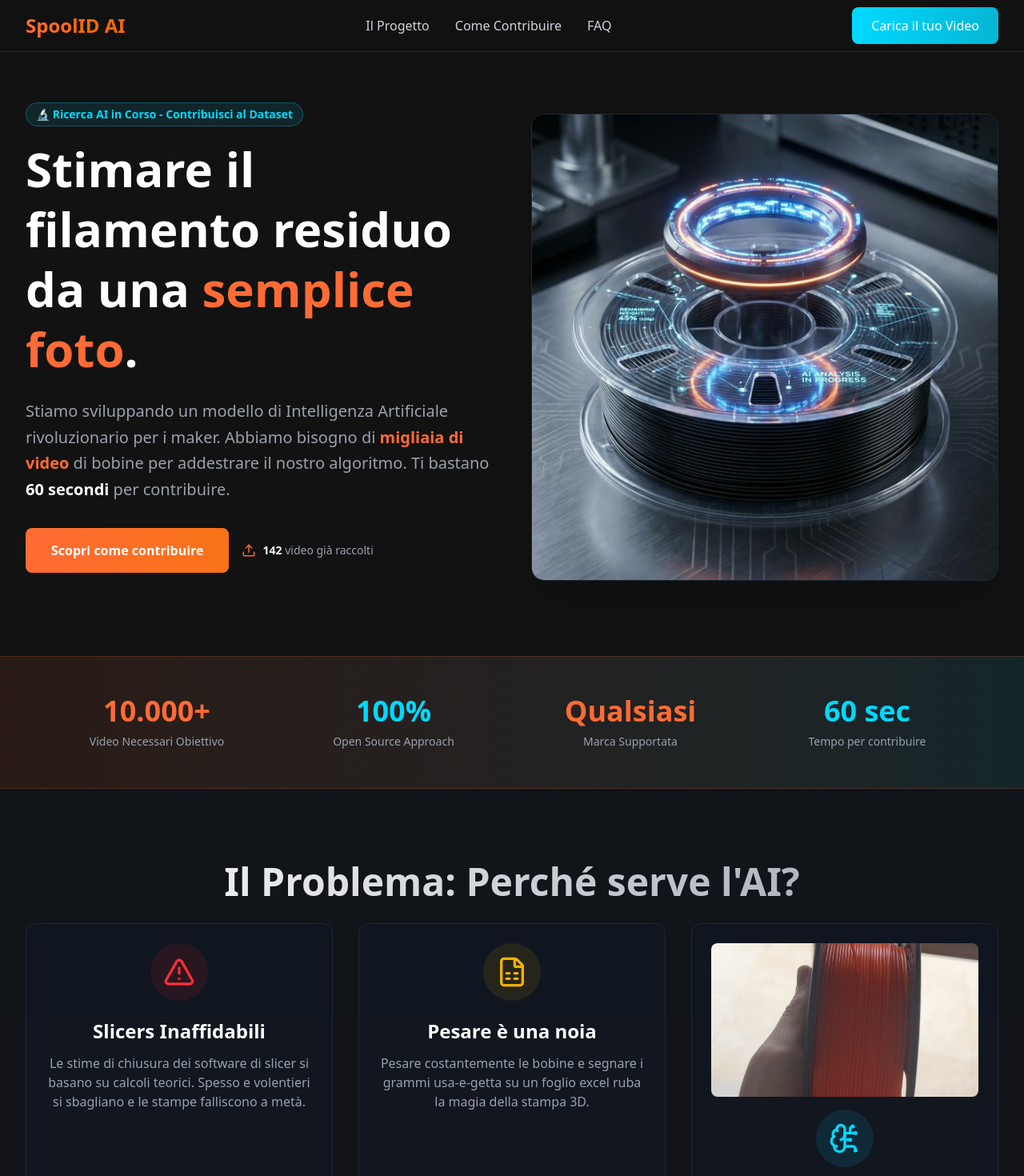
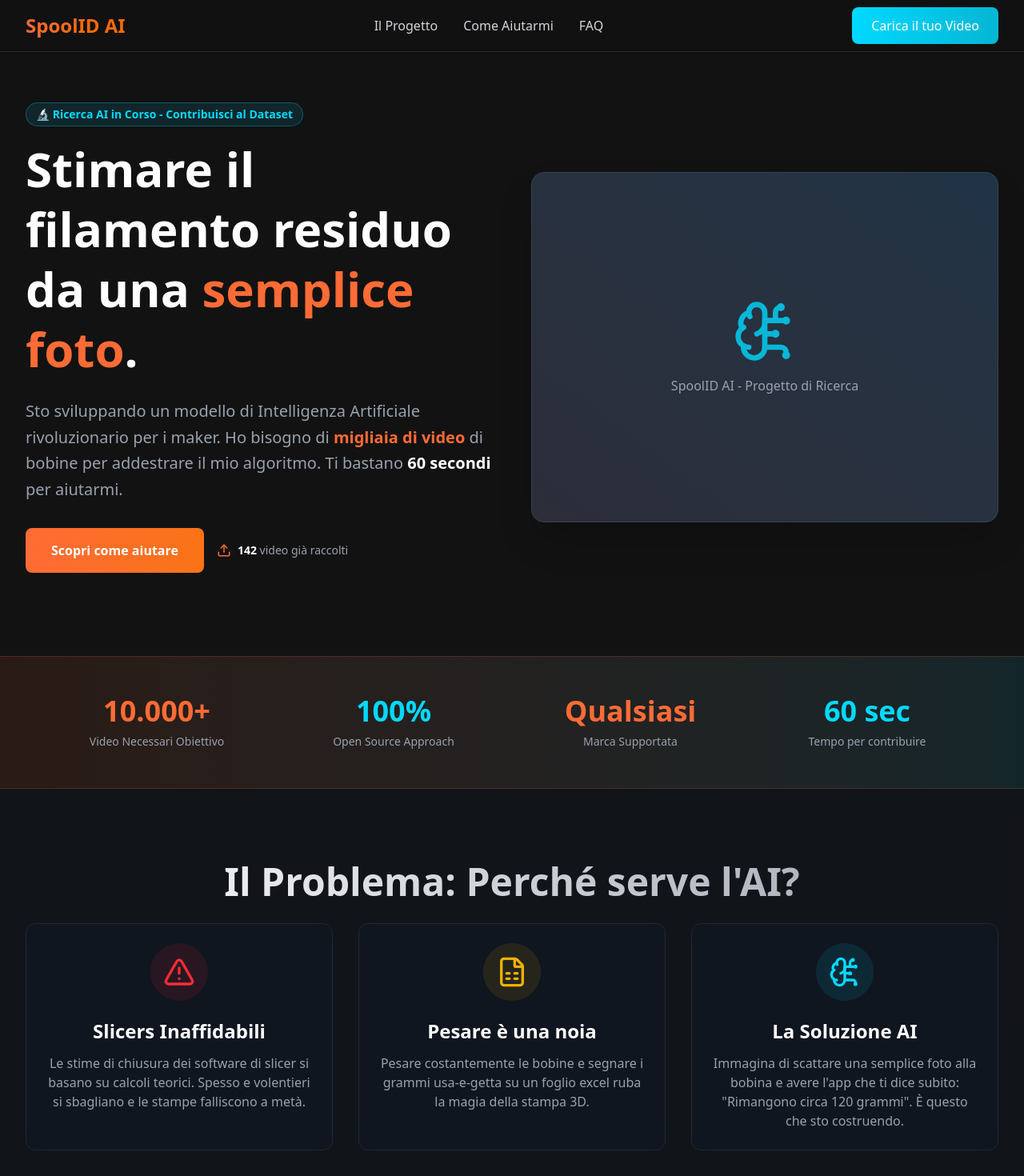
Before and after one commit to antoxth/spoolid-landing, a React (Vite) app: page / in a window 1280 px wide. Shown: the top 1470 px of the page at 80% size. Built offline with nearby package versions, Linux system fonts and the light colour scheme.

Commit message:
refactor: remove fake images and use first-person singular

```diff
--- a/src/App.jsx
+++ b/src/App.jsx
@@ -88,7 +88,7 @@ function App() {
   const faqs = [
     {
       q: "A cosa serve il video che devo caricare?",
-      a: "Il video ci serve per estrarre diverse angolazioni della tua bobina. Questi dati (dataset) verranno 'dati in pasto' a un modello di Intelligenza Artificiale per insegnargli a stimare quanto filamento è rimasto basandosi puramente sull'analisi visiva."
+      a: "Il video mi serve per estrarre diverse angolazioni della tua bobina. Questi dati (dataset) verranno 'dati in pasto' a un modello di Intelligenza Artificiale per insegnargli a stimare quanto filamento è rimasto basandosi puramente sull'analisi visiva."
     },
     {
       q: "Posso partecipare con qualsiasi marca di filamento?",
@@ -96,11 +96,11 @@ function App() {
     },
     {
       q: "I miei dati personali e video sono al sicuro?",
-      a: "Sì, i video caricati tramite il form finiranno direttamente nel nostro spazio di archiviazione protetto (Google Drive). Verranno utilizzati esclusivamente a scopo di ricerca e non verranno condivisi o venduti."
+      a: "Sì, i video caricati tramite il form finiranno direttamente nel mio spazio di archiviazione protetto (Google Drive). Verranno utilizzati esclusivamente a scopo di ricerca e non verranno condivisi o venduti."
     },
     {
       q: "Cosa succede dopo aver lasciato la mail?",
-      a: "Utilizzeremo la tua email esclusivamente per tenerti aggiornato mensilmente (nessun blocco di spam!) sui progressi della nostra ricerca AI e sull\'eventuale rilascio dell\'applicazione finale."
+      a: "Utilizzerò la tua email esclusivamente per tenerti aggiornato mensilmente (nessun blocco di spam!) sui progressi della mia ricerca AI e sull'eventuale rilascio dell'applicazione finale."
     }
   ]
 
@@ -126,7 +126,7 @@ function App() {
                 Il Progetto
               </a>
               <a href="#upload" className="text-gray-300 hover:text-white transition-colors">
-                Come Contribuire
+                Come Aiutarmi
               </a>
               <a href="#faq" className="text-gray-300 hover:text-white transition-colors">
                 FAQ
@@ -168,7 +168,7 @@ function App() {
                 className="block px-3 py-2 text-gray-300 hover:text-white transition-colors"
                 onClick={() => setMobileMenuOpen(false)}
               >
-                Come Contribuire
+                Come Aiutarmi
               </a>
               <a
                 href="#faq"
@@ -203,12 +203,12 @@ function App() {
                 Stimare il filamento residuo da una <span className="text-brand-orange">semplice foto</span>.
               </h2>
               <p className="text-xl text-gray-400 mb-8 leading-relaxed">
-                Stiamo sviluppando un modello di Intelligenza Artificiale rivoluzionario per i maker.
-                Abbiamo bisogno di <span className="text-brand-orange font-semibold">migliaia di video</span> di bobine per addestrare il nostro algoritmo. Ti bastano <strong className="text-white">60 secondi</strong> per contribuire.
+                Sto sviluppando un modello di Intelligenza Artificiale rivoluzionario per i maker.
+                Ho bisogno di <span className="text-brand-orange font-semibold">migliaia di video</span> di bobine per addestrare il mio algoritmo. Ti bastano <strong className="text-white">60 secondi</strong> per aiutarmi.
               </p>
               <div className="flex flex-col sm:flex-row gap-4 items-start sm:items-center mb-6">
                 <a href="#upload" className="btn-primary inline-block">
-                  Scopri come contribuire
+                  Scopri come aiutare
                 </a>
                 <div className="flex items-center gap-2 text-sm text-gray-400">
                   <Upload size={18} className="text-brand-orange" />
@@ -219,11 +219,11 @@ function App() {
 
             {/* Hero Visual Mockup */}
             <div className="relative">
-              <img
-                src="/images/ai-hero.png"
-                alt="AI model analyzing a 3D printing filament spool"
-                className="w-full h-auto rounded-2xl shadow-2xl border border-gray-800"
-              />
+              <div className="w-full aspect-[4/3] bg-gray-800 rounded-2xl shadow-2xl relative overflow-hidden border border-gray-700 flex items-center justify-center group flex-col">
+                <div className="absolute inset-0 bg-gradient-to-tr from-brand-orange/20 to-brand-blue/20 opacity-30"></div>
+                <BrainCircuit size={80} className="text-brand-blue mb-4 opacity-80" />
+                <p className="text-gray-400 font-medium">SpoolID AI - Progetto di Ricerca</p>
+              </div>
             </div>
           </div>
         </div>
@@ -282,17 +282,12 @@ function App() {
             </div>
 
             <div className="card-glow text-center">
-              <img
-                src="/images/sample-dataset.jpg"
-                alt="Esempio di frame dal dataset per addestramento AI"
-                className="w-full h-48 object-cover rounded-lg mb-4"
-              />
               <div className="inline-block p-4 bg-brand-blue/10 rounded-full mb-4">
                 <BrainCircuit size={40} className="text-brand-blue" />
               </div>
               <h3 className="text-2xl font-bold mb-3">La Soluzione AI</h3>
               <p className="text-gray-400">
-                Immagina di scattare una semplice foto alla bobina e avere l'app che ti dice subito: "Rimangono circa 120 grammi". È questo che stiamo costruendo.
+                Immagina di scattare una semplice foto alla bobina e avere l'app che ti dice subito: "Rimangono circa 120 grammi". È questo che sto costruendo.
               </p>
             </div>
           </div>
@@ -303,7 +298,7 @@ function App() {
       <section id="upload" className="py-20 px-4 sm:px-6 lg:px-8 border-y border-gray-800">
         <div className="max-w-7xl mx-auto">
           <h2 className="section-title text-center mb-16">
-            Come puoi aiutarci a costruire il dataset
+            Come puoi aiutarmi a costruire il dataset
           </h2>
 
           <div className="grid md:grid-cols-3 gap-12">
@@ -351,7 +346,7 @@ function App() {
               </div>
               <h3 className="text-2xl font-bold mb-3">Carica il File</h3>
               <p className="text-gray-400">
-                Clicca sul pulsante qui sotto per inviarci il video tramite il nostro modulo sicuro di Google Drive.
+                Clicca sul pulsante qui sotto per inviarmi il video tramite il mio modulo sicuro di Google Drive.
               </p>
             </div>
           </div>
```
